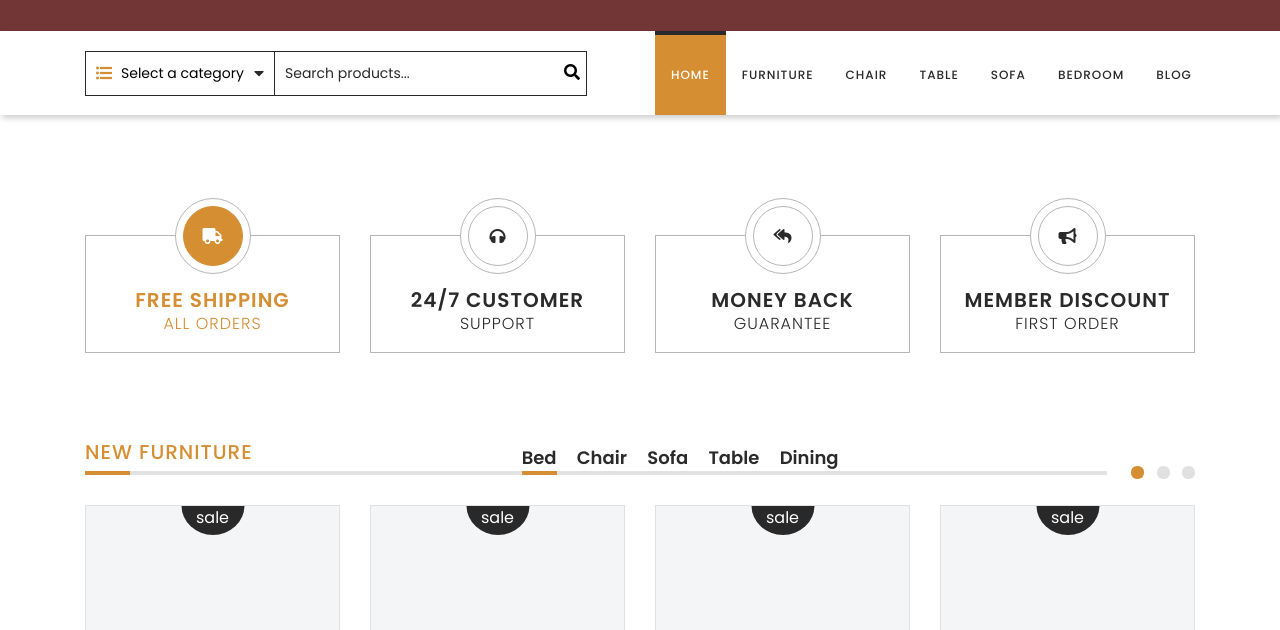
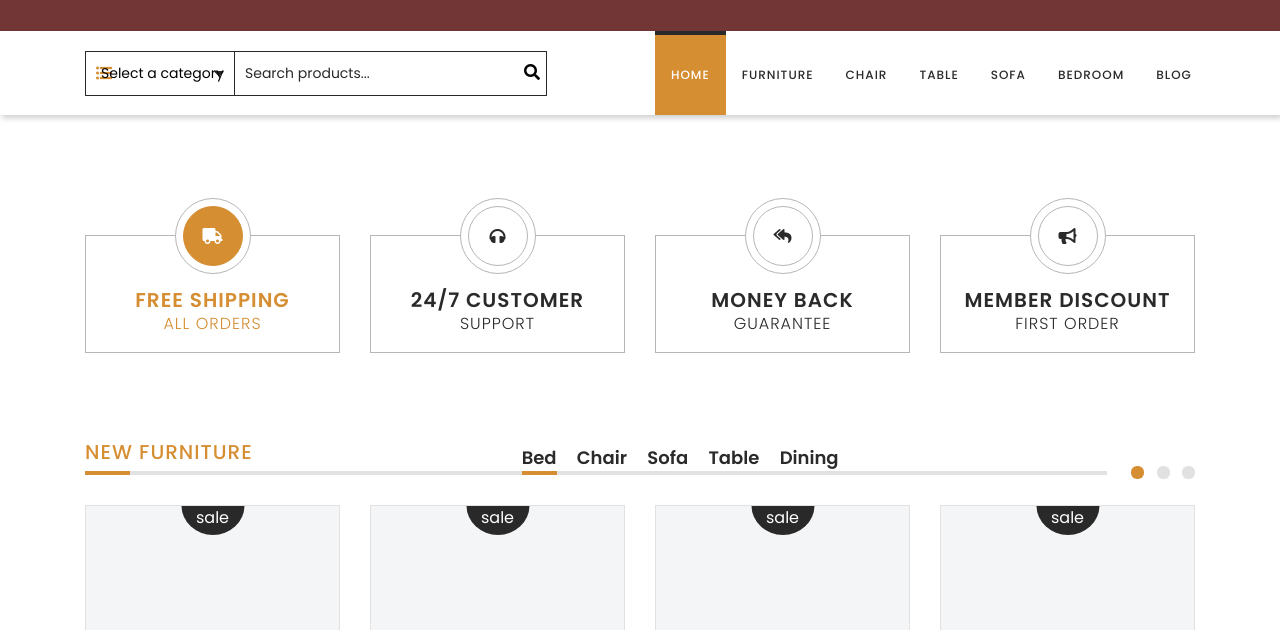
Before and after one commit to matwjablonski/kodilla-wdp-1906-02, a website built with Parcel: page src/index.html in a window 1280 px wide. Shown: the part 170-800 px from the top of the page. Built offline with nearby package versions, Linux system fonts and the light colour scheme.

Commit message:
Modify _header.scss

```diff
--- a/src/sass/components/_header.scss
+++ b/src/sass/components/_header.scss
@@ -254,7 +254,7 @@ header {
           border: 0;
           background-color: transparent;
           outline: none;
-          padding: 5px 30px 5px 35px;
+          padding: 5px 10px 5px 15px;
           font-size: 14px;
           position: relative;
           z-index: 1;
```
